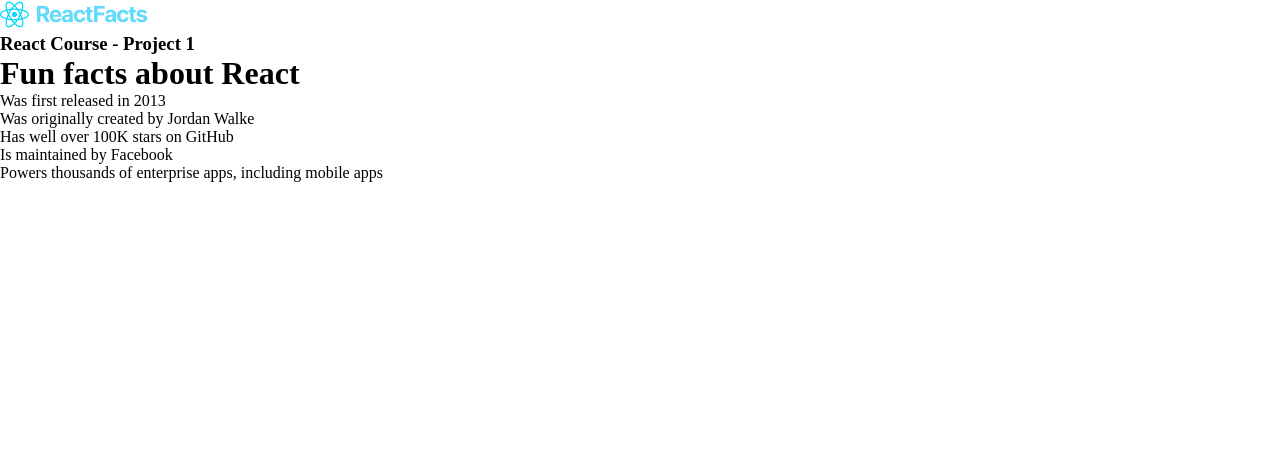
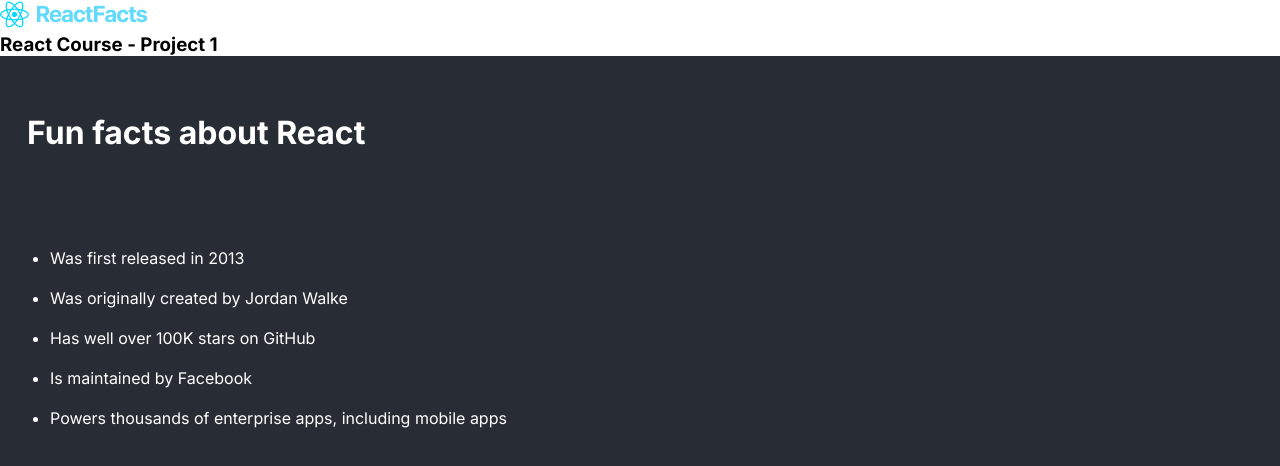
Before and after one commit to ciandevelops/react-facts, a React (Create React App) app: page / in a window 1280 px wide. Shown: the top 466 px of the page. Built offline with nearby package versions, Linux system fonts and the light colour scheme.

Commit message:
added font

```diff
--- a/src/index.css
+++ b/src/index.css
@@ -5,3 +5,56 @@
   padding: 0;
   box-sizing: border-box;
 }
+
+body {
+  font-family: Inter, sans-serif;
+}
+
+.nav {
+  display: flex;
+  justify-content: space-between;
+  align-items: center;
+  background-color: #21222a;
+  padding: 30px 25px;
+}
+
+.left-nav {
+  display: flex;
+  align-items: center;
+}
+
+.left-nav > * {
+  padding: 5px;
+}
+
+.logo-text {
+  color: #61dafb;
+}
+
+.title-text {
+  color: #deebf8;
+}
+
+main {
+  background-color: #282d35;
+  height: 100vh;
+}
+
+h1 {
+  color: white;
+  padding-left: 27px;
+  padding-top: 57px;
+  padding-bottom: 46px;
+}
+
+li {
+  color: #ffffff;
+}
+
+ul {
+  padding: 50px;
+}
+
+ul > li {
+  padding-bottom: 20px;
+}
```
